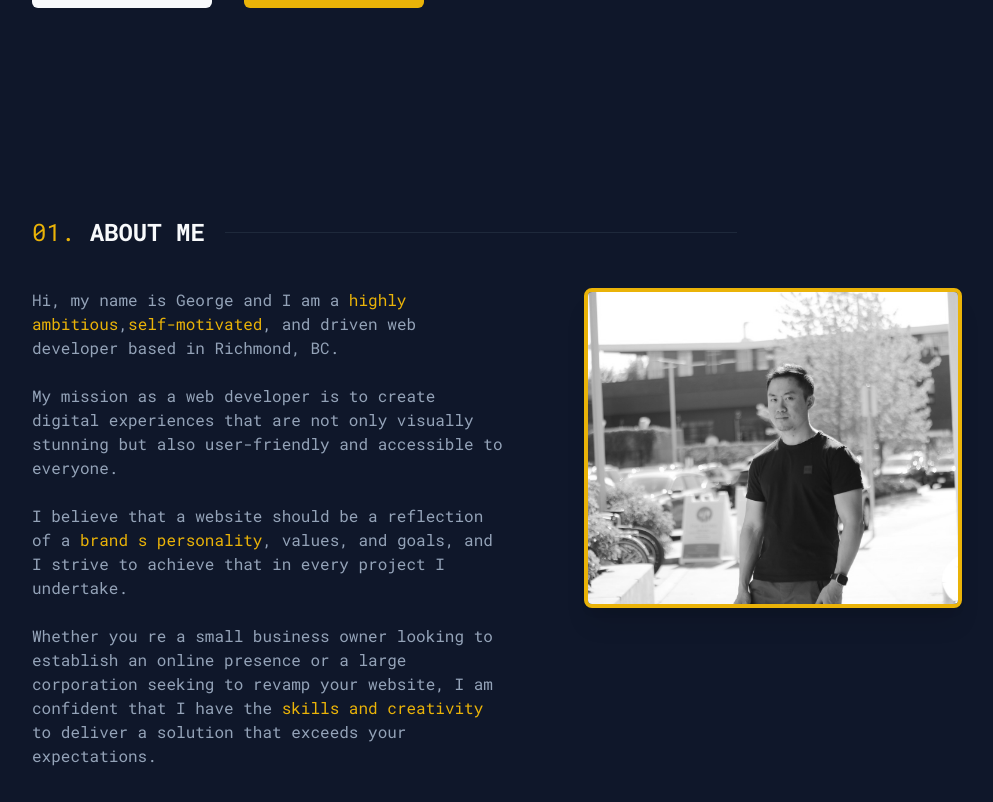
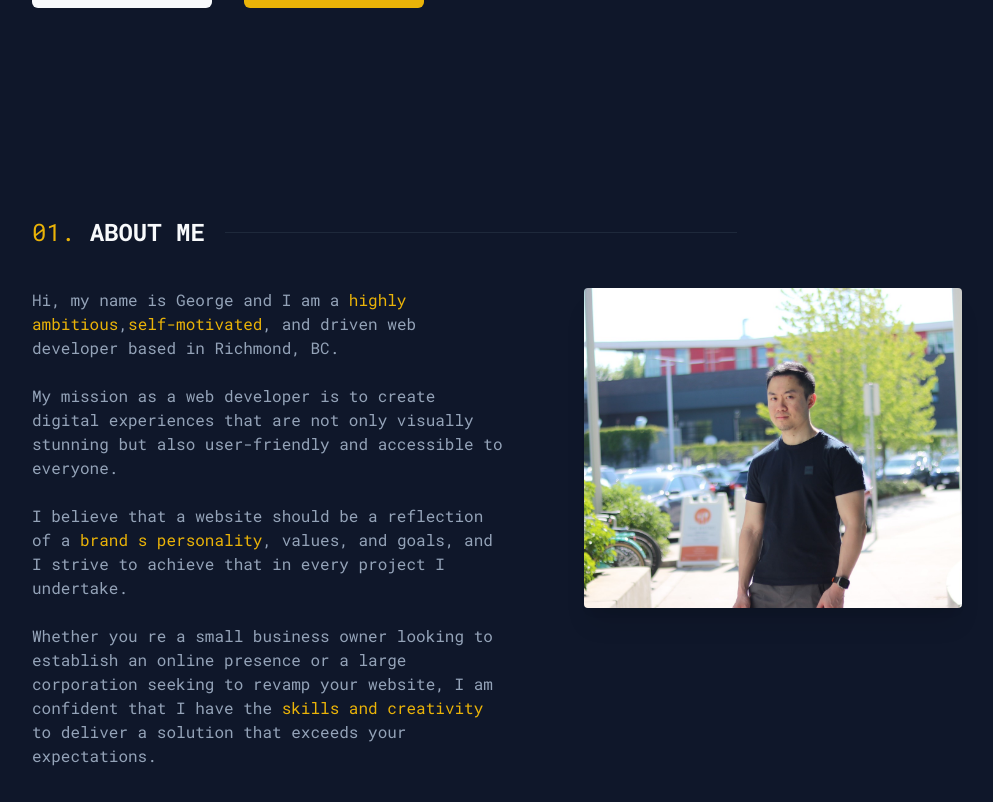
Before and after one commit to xsova113/gc-personal-website, a Next.js app: page / in a window 1280 px wide. Shown: the part 580-1382 px from the top of the page, without its empty margins (96-1089 px from the left). Built offline with nearby package versions, Linux system fonts and the light colour scheme.

Commit message:
minor update

```diff
--- a/components/about/Description.tsx
+++ b/components/about/Description.tsx
@@ -35,12 +35,12 @@ const Description = () => {
         whileInView={"show"}
         initial="hidden"
       >
-        <div className="relative w-[80%] h-80 border-4 max-md:mx-auto border-yellow-500 rounded-lg shadow-xl">
+        <div className="relative w-[80%] h-80 max-md:mx-auto rounded-lg shadow-xl">
           <Image
             src={"/images/profilepic.jpg"}
             alt={"avatar"}
             fill
-            className="object-cover rounded grayscale hover:grayscale-0 transition"
+            className="object-cover rounded transition"
             sizes={"100"}
           />
         </div>
```
